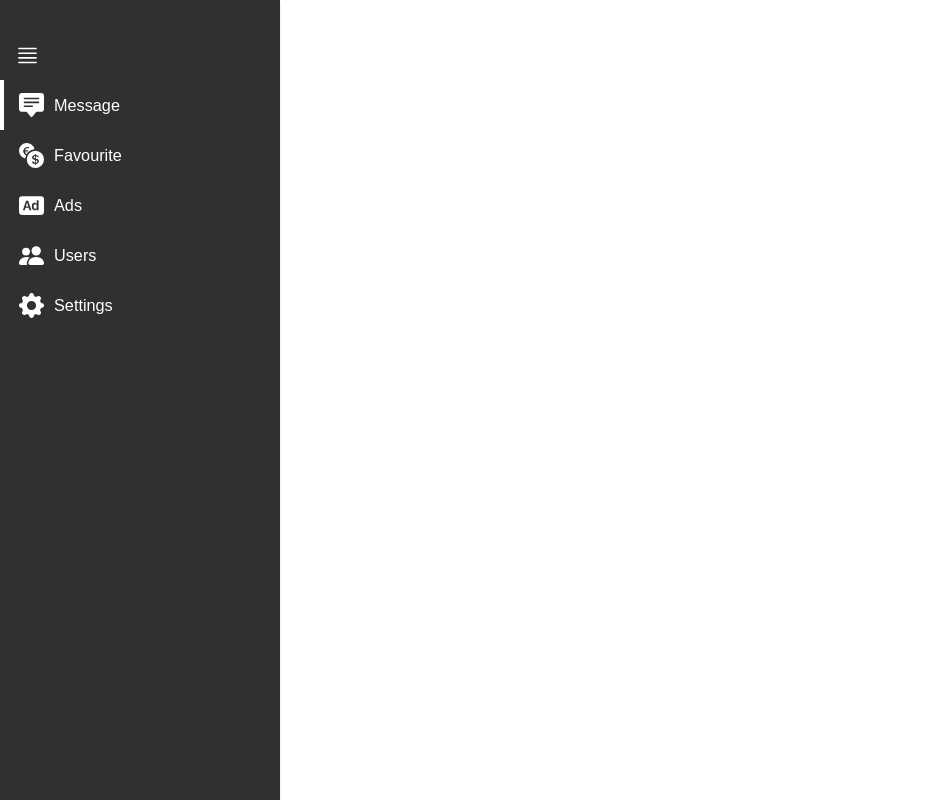
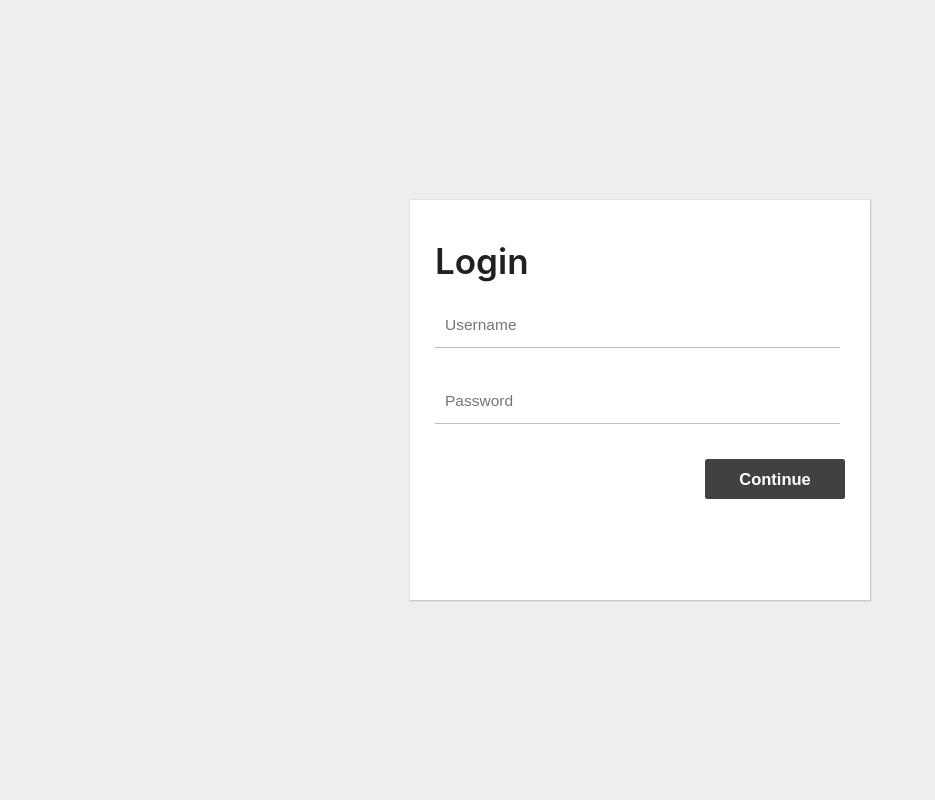
Before and after one commit to ikhay-developer/crypto-revolution-masters-admin-panel, a Svelte app: page / in a window 1280 px wide. Shown: the whole page, without its empty margins (0-935 px from the left). Built offline with nearby package versions, Linux system fonts and the light colour scheme.

Commit message:
➕ add the loginpage component to the app

```diff
--- a/src/App.svelte
+++ b/src/App.svelte
@@ -1,18 +1,23 @@
 <script lang="ts">
 	import Navbar from "./components/navbar.svelte"
+	import Loginpage from "./components/loginpage.svelte"
 	import {
 		Settings,
 		Users
 	} from "./components/tabs"
-	import { currentTab } from "./store"
+	import { currentTab, isLogin } from "./store"
 </script>
 
 <main>
-	<Navbar />
-	{#if $currentTab == "settings"}
-		<Settings />
-	{:else if $currentTab == "users"}
-		<Users />
+	{#if $isLogin}
+		<Navbar />
+		{#if $currentTab == "settings"}
+			<Settings />
+		{:else if $currentTab == "users"}
+			<Users />
+		{/if}
+	{:else}
+		<Loginpage />
 	{/if}
 </main>
 
```
